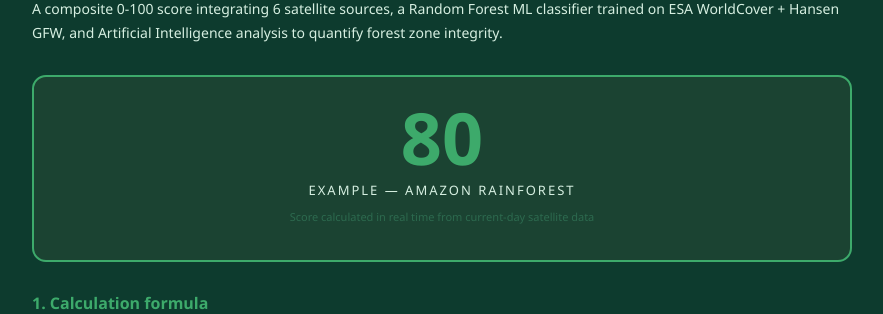
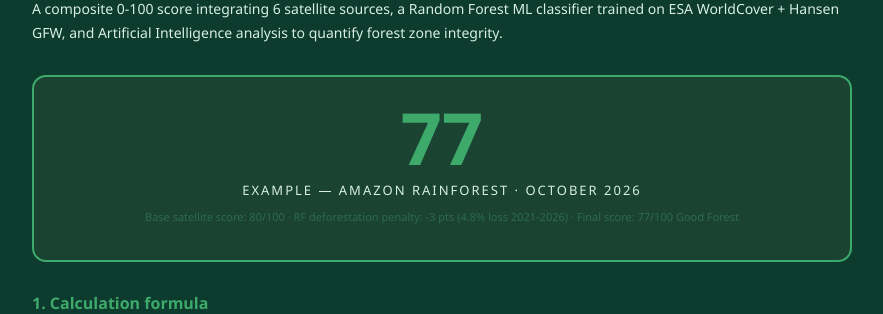
Before and after one commit to SautiRay/canopysat, a Flask app: page /science/forest-integrity-score in a window 1280 px wide. Shown: the part 208-522 px from the top of the page, without its empty margins (198-1081 px from the left). Run offline with Flask 3, Linux system fonts and the light colour scheme.

Commit message:
fix: science score page — example updated to 77 with RF correction explanation

```diff
--- a/templates/science_score.html
+++ b/templates/science_score.html
@@ -91,9 +91,9 @@
 
     <!-- Score example -->
     <div class="score-box">
-        <div class="score-num">80</div>
-        <div class="score-label">{% if lang == 'fr' %}EXEMPLE — FORÊT AMAZONIENNE{% else %}EXAMPLE — AMAZON RAINFOREST{% endif %}</div>
-        <p style="font-size:11px;color:#2D6A4F;margin-top:8px;">{% if lang == 'fr' %}Score calculé en temps réel à partir de données satellites du jour{% else %}Score calculated in real time from current-day satellite data{% endif %}</p>
+        <div class="score-num">77</div>
+        <div class="score-label">{% if lang == 'fr' %}EXEMPLE — FORÊT AMAZONIENNE · OCTOBRE 2026{% else %}EXAMPLE — AMAZON RAINFOREST · OCTOBER 2026{% endif %}</div>
+        <p style="font-size:11px;color:#2D6A4F;margin-top:8px;">{% if lang == 'fr' %}Score base satellites: 80/100 · Pénalité RF déforestation: -3 pts (4.8% perte 2021-2026) · Score final: 77/100 Good Forest{% else %}Base satellite score: 80/100 · RF deforestation penalty: -3 pts (4.8% loss 2021-2026) · Final score: 77/100 Good Forest{% endif %}</p>
     </div>
 
     <!-- Formula -->
```
